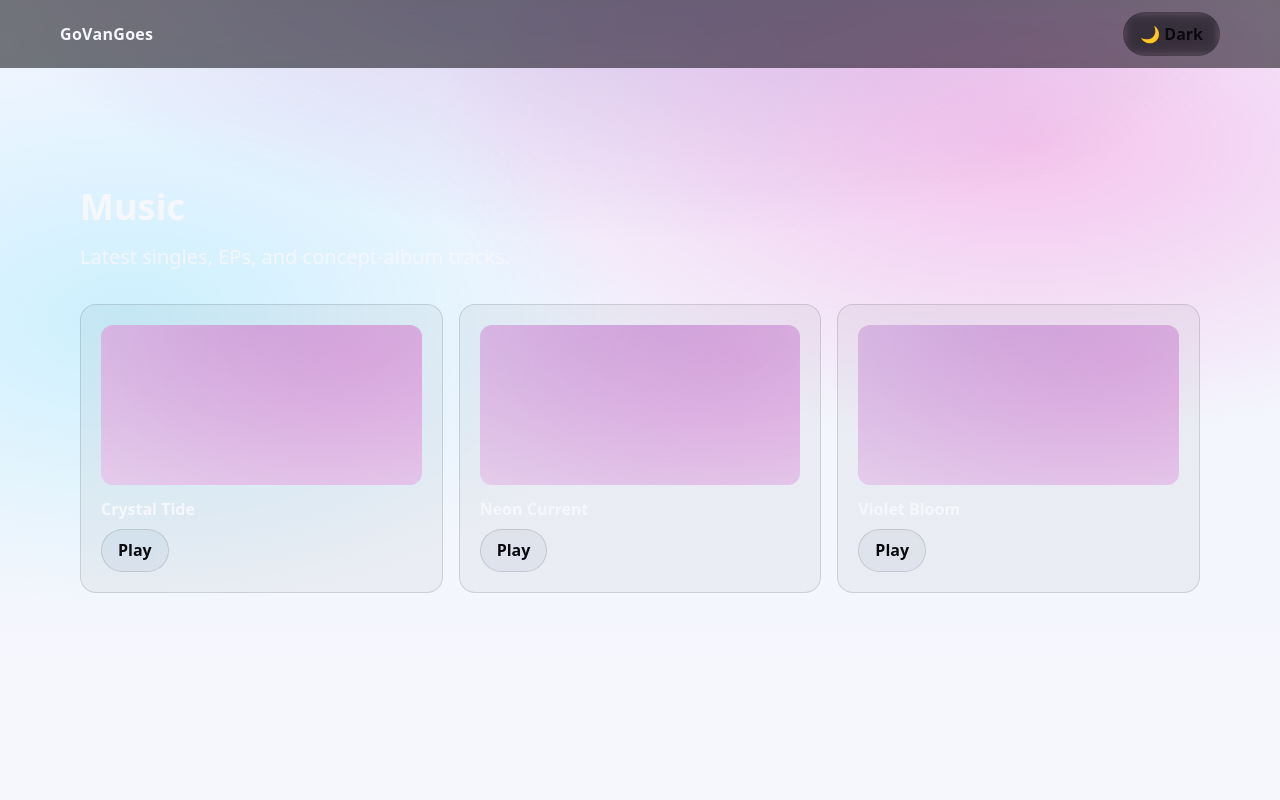
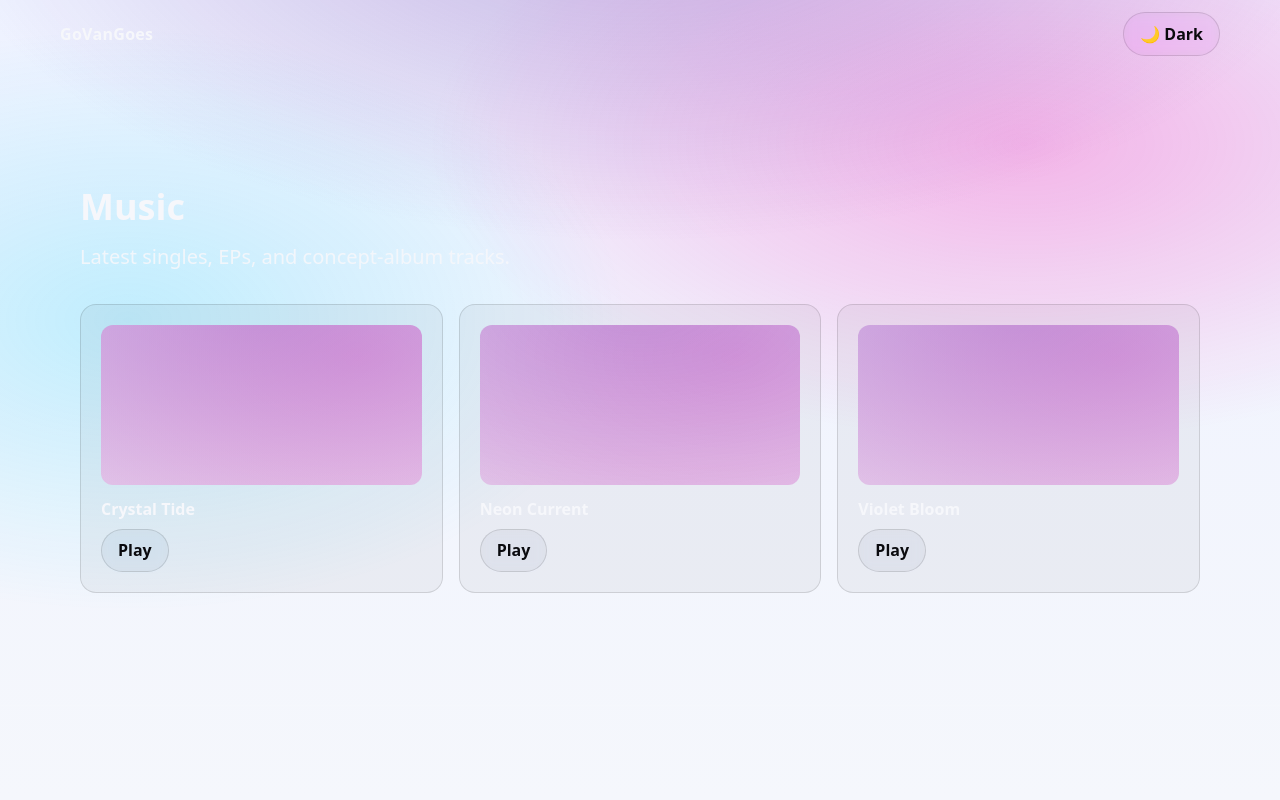
Before and after one commit to govangoes/calamari-crystal-site, a React (Vite) app: page /music in a window 1280 px wide. Shown: the top 800 px of the page. Built offline with nearby package versions, Linux system fonts and the light colour scheme; a web font is replaced by a local one.

Commit message:
theme(light): boost colorful overlays; header fully transparent (no backdrop)

```diff
--- a/src/components/Header.jsx
+++ b/src/components/Header.jsx
@@ -15,11 +15,7 @@ const nav = [
 
 export default function Header(){
   return (
-    <header style={{
-      position:"sticky", top:0, zIndex:40,
-      backdropFilter:"saturate(140%) blur(8px)",
-      background:"rgba(10,10,14,.55)"
-    }}>
+    <header style={{ position:"sticky", top:0, zIndex:40 }}>
       <div style={{display:"flex",alignItems:"center",gap:16,justifyContent:"space-between",maxWidth:1200,margin:"0 auto",padding:"12px 20px"}}>
         <Link to="/" aria-label="GoVanGoes home" style={{display:"inline-flex",alignItems:"center",gap:10, textDecoration:'none', color:'inherit'}}>
           <strong className="wordmark">GoVanGoes</strong>
--- a/src/styles/tokens.css
+++ b/src/styles/tokens.css
@@ -38,10 +38,10 @@ body {
 /* Light theme body: richer color overlays for contrast */
 :root[data-theme="light"] body {
   background:
-    radial-gradient(70rem 34rem at 50% -12%, rgba(111,45,168,.26), transparent 62%),
-    radial-gradient(60rem 30rem at 80% 18%, rgba(255,0,168,.20), transparent 62%),
-    radial-gradient(48rem 28rem at 10% 40%, rgba(0,212,255,.16), transparent 65%),
-    linear-gradient(180deg, #F2F5FF, var(--bg));
+    radial-gradient(70rem 34rem at 50% -12%, rgba(111,45,168,.32), transparent 62%),
+    radial-gradient(60rem 30rem at 80% 18%, rgba(255,0,168,.26), transparent 62%),
+    radial-gradient(48rem 28rem at 10% 40%, rgba(0,212,255,.20), transparent 65%),
+    linear-gradient(180deg, #EEF2FF, var(--bg));
 }
 
 /* --- Custom font scaffolding (replace with your built files) --- */
@@ -151,9 +151,9 @@ body {
 /* Light theme: slightly stronger overlays for contrast */
 :root[data-theme="light"] .bg-hero-gradient{
   background:
-    radial-gradient(1200px 600px at 50% -10%, rgba(111,45,168,.28), transparent 60%),
-    radial-gradient(1000px 600px at 80% 20%, rgba(255,0,168,.18), transparent 60%),
-    linear-gradient(180deg, #F2F4FA, var(--bg));
+    radial-gradient(1200px 600px at 50% -10%, rgba(111,45,168,.34), transparent 60%),
+    radial-gradient(1000px 600px at 80% 20%, rgba(255,0,168,.24), transparent 60%),
+    linear-gradient(180deg, #EEF2FF, var(--bg));
 }
 
 /* Headings */
```
